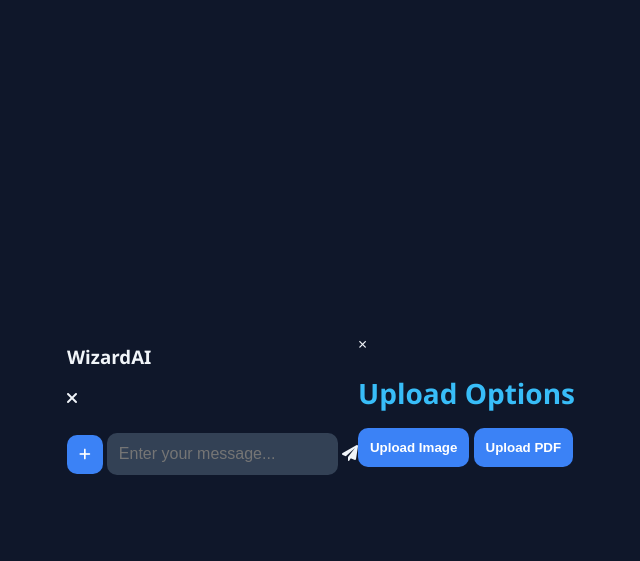
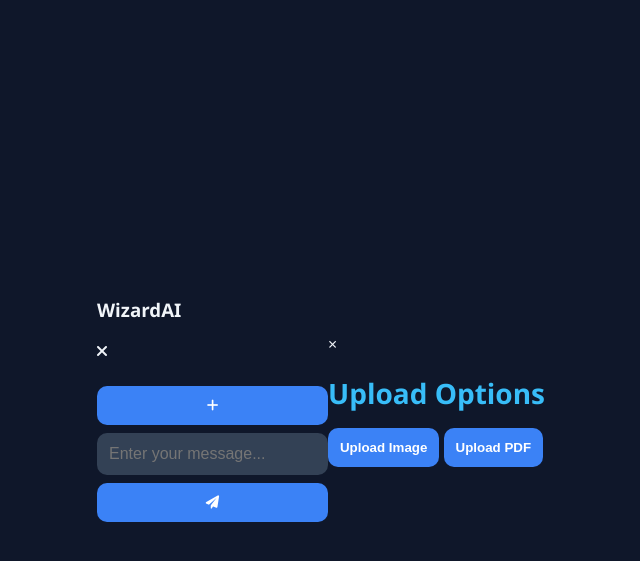
Before and after one commit to fernandosanchezscipts/chatbot, a Flask app: page / in a window 1280 px wide. Shown: the top 561 px of the page, without its empty margins (319-959 px from the left). Run offline with Flask 3, Linux system fonts and the light colour scheme.

Commit message:
💬 UI fix: functional send button + form wrapped

```diff
--- a/templates/index.html
+++ b/templates/index.html
@@ -21,13 +21,15 @@
       <!-- Chat messages appear here -->
     </div>
 
-    <div class="chat-box-footer">
-      <button id="addExtra"><i class="fa fa-plus"></i></button>
+    <!-- ✅ Wrapped input area in a form -->
+    <form id="chat-form" class="chat-box-footer" enctype="multipart/form-data">
+      <button type="button" id="addExtra"><i class="fa fa-plus"></i></button>
       <input id="user-input" placeholder="Enter your message..." type="text" name="message" />
       <input type="file" id="image-upload" name="image" style="display:none;">
       <input type="file" id="pdf-upload" name="pdf" accept="application/pdf" style="display:none;">
-      <i class="send fas fa-paper-plane"></i>
-    </div>
+      <!-- ✅ Send button now submits the form -->
+      <button type="submit" id="send-btn"><i class="send fas fa-paper-plane"></i></button>
+    </form>
   </div>
 
   <div class="chat-button"><span></span></div>
```
